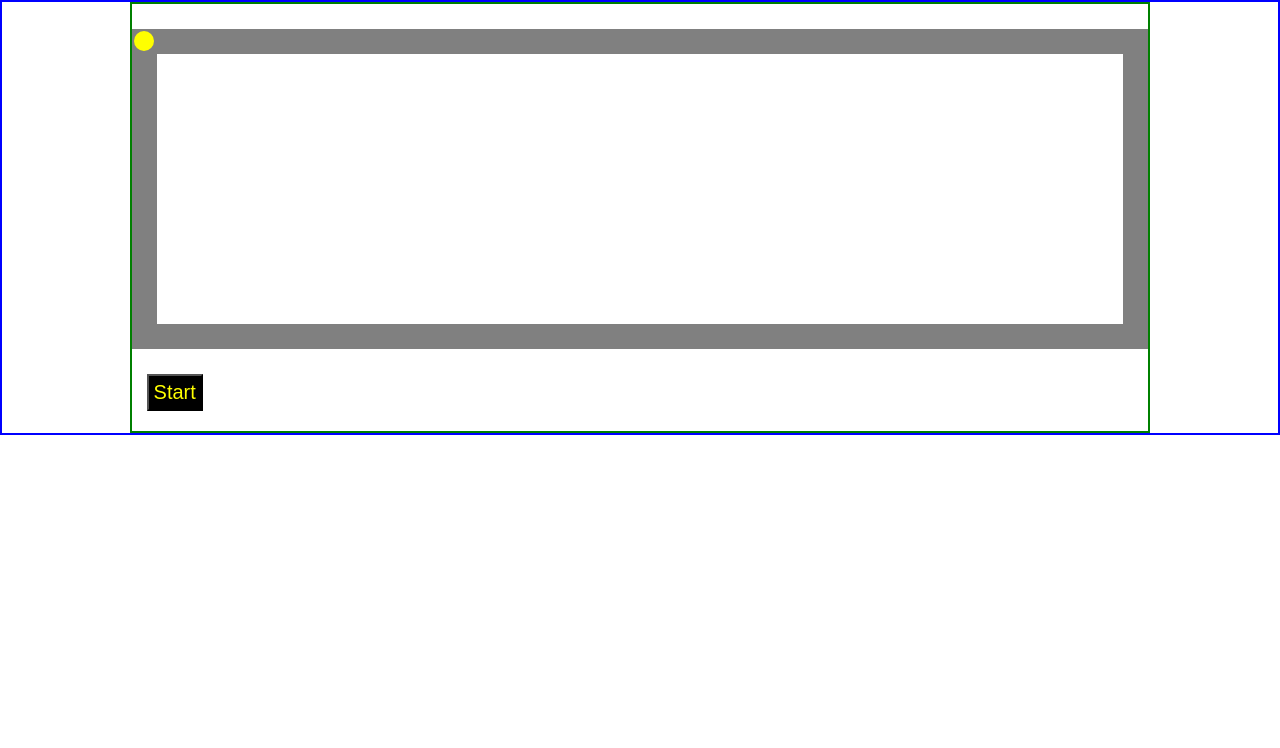
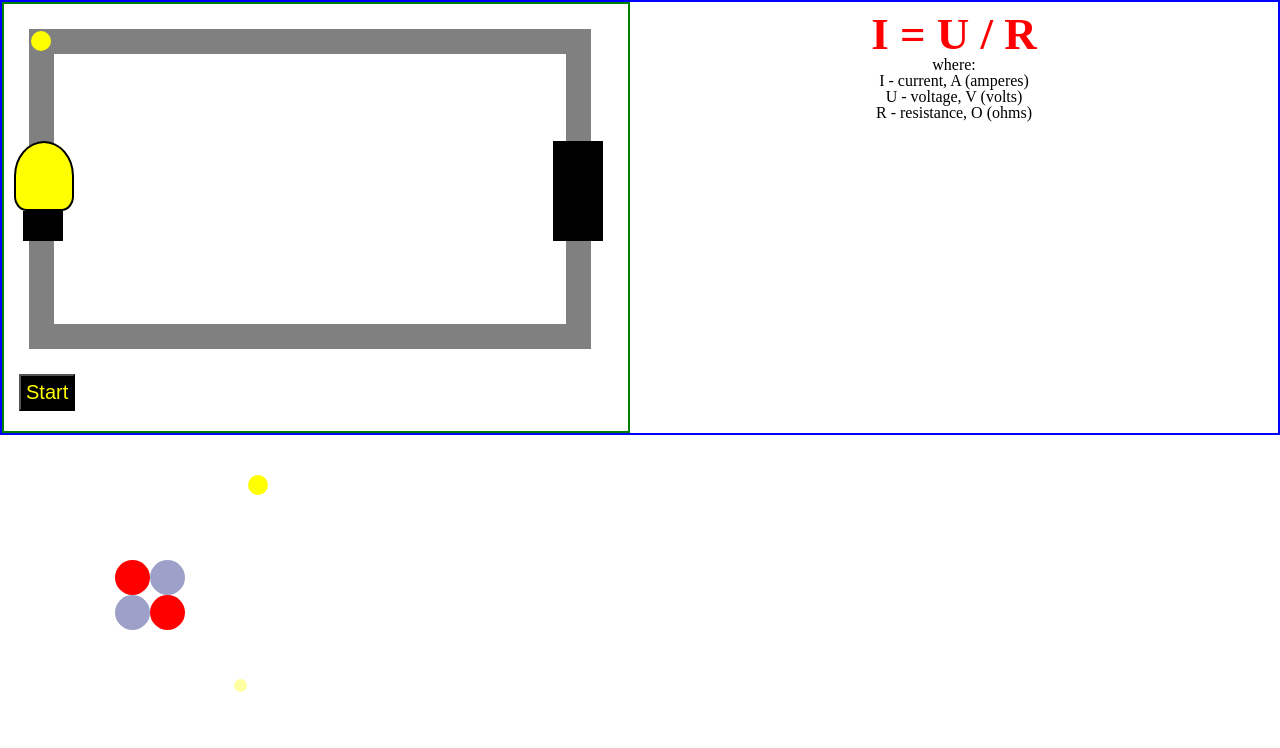
Before and after one commit to enamarat/circuit, a plain HTML site: page index.html in a window 1280 px wide. Drawn offline with Linux system fonts and the light colour scheme.

Commit message:
Add new animation.

```diff
--- a/index.html
+++ b/index.html
@@ -16,10 +16,41 @@
           <div id="top" class="border"></div>
           <div id="bottom" class="border"></div>
           <div id="charge" class="paused"></div>
+          <div id="bulb">
+            <div id="bulb-head"></div>
+            <div id="bulb-body"></div>
+          </div>
+          <div id="battery"> </div>
         </div>
+
+
+
         <button id="start">Start</button>
       </div>
+
+      <div id="description">
+        <h1> I = U / R </h1>
+        <p> where: </p>
+        <ul>
+          <li>I - current, A (amperes)</li>
+          <li>U - voltage, V (volts)</li>
+          <li>R - resistance, O (ohms) </li>
+        </ul>
+      </div>
    </div>
+
+     <div id="atom">
+         <div class="half">
+           <div class="particle proton"></div>
+           <div class="particle neutron"></div>
+         </div>
+         <div class="half">
+           <div class="particle neutron"></div>
+           <div class="particle proton"></div>
+         </div>
+           <div id="electron-first" class="electron"></div>
+           <div id="electron-second" class="electron"></div>
+    </div>
 
     <script src="./scripts.js"></script>
   </body>
--- a/styles/animations.css
+++ b/styles/animations.css
@@ -1,3 +1,4 @@
+/*** curcuit ***/
 @keyframes move {
   0% {
     left: 2px;
@@ -25,33 +26,32 @@
   }
 }
 
-/*@-webkit-keyframes move {
+@-webkit-keyframes move {
   0% {
     left: 2px;
-    top: 0;
+    top: 2px;
   }
 
   25% {
-    left: 478px;
-    top: 0;
+   left: calc(100% - 22px);
+    top: 2px;
   }
 
   50% {
-    left: 478px;
-    top: 228px;
+    left: calc(100% - 22px);
+    top: calc(100% - 22px);
   }
 
   75% {
     left: 2px;
-    top: 228px;
+    top: calc(100% - 22px);
   }
 
   100% {
     left: 2px;
-    top: 0;
+    top: 2px;
   }
-}*/
-
+}
 
 .paused {
  -webkit-animation-play-state:paused;
@@ -62,9 +62,137 @@
 
 #charge {
  animation-name: move;
- animation-duration: 6s;
+ animation-duration: 3s;
  animation-timing-function: linear;
  animation-iteration-count: infinite;
  -webkit-animation-name: move;
- -webkit-animation-duration: 6s;
+ -webkit-animation-duration: 3s;
 }
+
+/*** atom **/
+@keyframes flyRightBottom {
+ 0% {
+   left: 10%;
+   top: 10%;
+ }
+
+ 50% {
+   left: calc(92% - 22px);
+   top: calc(92% - 22px);
+ }
+
+ 86% {
+   width: 10px;
+   height: 10px;
+   background-color: rgba(255, 0, 0, 0);
+ }
+
+ 90% {
+   background-color: yellow;
+ }
+
+  100% {
+    left: 10%;
+    top: 10%;
+  }
+}
+
+@-webkit-keyframes flyRightBottom {
+ 0% {
+   left: 10%;
+   top: 10%;
+ }
+
+ 50% {
+   left: calc(92% - 22px);
+   top: calc(92% - 22px);
+ }
+
+ 86% {
+   width: 10px;
+   height: 10px;
+   background-color: rgba(255, 0, 0, 0);
+ }
+
+ 90% {
+   background-color: yellow;
+ }
+
+  100% {
+    left: 10%;
+    top: 10%;
+  }
+}
+
+#electron-first {
+ animation-name: flyRightBottom;
+ animation-duration: 1.1s;
+ animation-timing-function: linear;
+ animation-iteration-count: infinite;
+ -webkit-animation-name: flyRightBottom;
+ -webkit-animation-duration: 1.1s;
+}
+
+/****/
+@keyframes flyLeftBottom {
+ 0% {
+   left: calc(90% - 22px);
+   top: 10%;
+ }
+
+ 50% {
+   left: 0;
+   top: calc(92% - 22px);
+ }
+
+  86% {
+    width: 10px;
+    height: 10px;
+    background-color: rgba(255, 0, 0, 0);
+  }
+
+  90% {
+    background-color: yellow;
+  }
+
+  100% {
+    left: calc(90% - 22px);
+    top: 10%;
+  }
+}
+
+@-webkit-keyframes flyLeftBottom {
+  0% {
+    left: calc(90% - 22px);
+    top: 10%;
+  }
+
+  50% {
+    left: 0;
+    top: calc(92% - 22px);
+  }
+
+  86% {
+    width: 10px;
+    height: 10px;
+    background-color: rgba(255, 0, 0, 0);
+  }
+
+  90% {
+    background-color: yellow;
+  }
+
+  100% {
+    left: calc(90% - 22px);
+    top: 10%;
+  }
+}
+
+#electron-second {
+ animation-name: flyLeftBottom;
+ animation-duration: 1s;
+ animation-timing-function: linear;
+ animation-iteration-count: infinite;
+ -webkit-animation-name: flyLeftBottom;
+ -webkit-animation-duration: 1s;
+}
--- a/styles/styles.css
+++ b/styles/styles.css
@@ -5,18 +5,22 @@
 #wrapper {
   border: 2px solid blue;
   display: flex;
-  justify-content: center;
 }
 
 #interface {
   border: 2px solid green;
-  width: 80%;
+  width: 50%;
+}
+
+#description {
+  width: 50%;
+  margin: 10px;
+  text-align: center;
 }
 
 #curcuit {
-  margin-top: 25px;
-  margin-bottom: 25px;
-  width: 100%;
+  margin: 25px;
+  width: 90%;
   height: 40vh;
   position: relative;
 }
@@ -47,6 +51,41 @@
   right: 0;
 }
 
+#battery {
+  width: 50px;
+  height: 100px;
+  background-color: black;
+  position: absolute;
+  left: calc(100% - 37.5px);
+  top: 35%;
+  z-index: 3;
+}
+
+#bulb {
+  position: absolute;
+  top: 35%;
+  z-index: 3;
+}
+
+#bulb-head {
+  height: 70px;
+  width: 60px;
+  background-color: yellow;
+  border-radius: 95% 95% 40% 40%;
+  position: absolute;
+  left: calc(0% - 15px);
+  border: 2px solid black;
+}
+
+#bulb-body {
+  height: 30px;
+  width: 40px;
+  background-color: black;
+  position: absolute;
+  left: calc(0% - 6px);
+  top: calc(35% + 70px);
+}
+
 #charge {
   width: 20px;
   height: 20px;
@@ -56,6 +95,13 @@
   position: absolute;
   left: 2px;
   top: 2px;
+}
+
+/** decription **/
+#description h1 {
+  font-size: 45px;
+  font-weight: bold;
+  color: red;
 }
 
 /*** buttons ***/
@@ -70,3 +116,42 @@ button {
   padding: 5px;
   margin-left: 15px;
 }
+
+/*** Atom ***/
+#atom {
+  margin-top: 10px;
+  /*border: 2px solid red;*/
+  width: 300px;
+  height: 300px;
+  display: flex;
+  flex-direction: column;
+  justify-content: center;
+  align-items: center;
+  position: relative;
+}
+
+.half {
+  display: flex;
+}
+
+.particle {
+  width: 35px;
+  height: 35px;
+  border-radius: 50% 50%;
+}
+
+.proton {
+  background-color: red;
+}
+
+.neutron {
+  background-color: rgb(157,161,201);
+}
+
+.electron {
+  position: absolute;
+  width: 20px;
+  height: 20px;
+  border-radius: 50% 50%;
+  background-color: yellow;
+}
```
Lines whose indentation alone changed are shown as unchanged.
